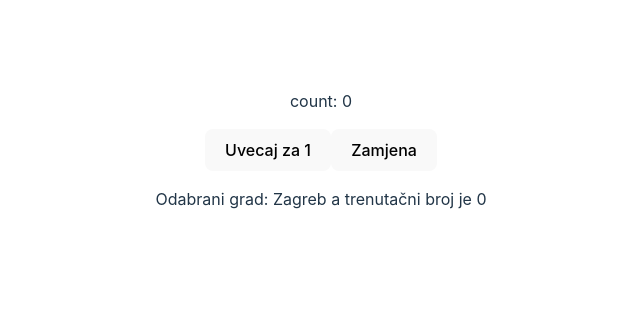
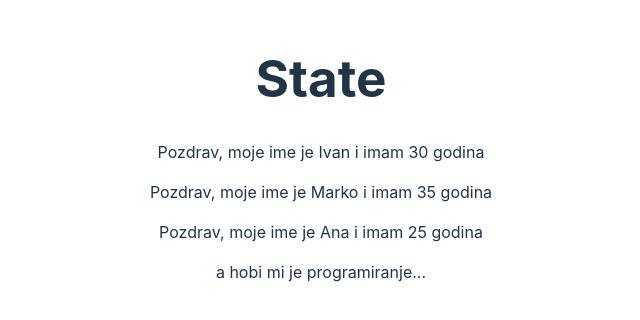
Before and after one commit to Durdicas/example_class_state, a React (Vite) app: page / in a window 1280 px wide. Shown: the part 250-570 px from the top of the page, without its empty margins (319-959 px from the left). Built offline with nearby package versions, Linux system fonts and the light colour scheme.

Commit message:
add_zadatak_prvi

```diff
--- a/src/App.jsx
+++ b/src/App.jsx
@@ -1,31 +1,26 @@
+import './App.css'
 import { Component } from 'react'
-import './App.css'
-import GradBroj from './GradBroj'
+import { UserClass, UserFunction, UserChildren } from './user'
 
-export default class App extends Component {
-  constructor() {
-    super()
-    this.state = {
-      count: 0,
-      grad: "Zagreb"
-    }
-    // this.uvecaj = this.uvecaj.bind(this)
-  }
+const users = [
+  { name: 'Ivan', years: 30, },
+  { name: 'Marko', years: 35 },
+  { name: 'Ana', years: 25 },
+];
 
- uvecaj = () => {
- this.setState({count: this.state.count + 1})
- }
- zamjena = () => {
-  this.setState({grad: this.state.grad === "Zagreb" ? "Osijek" : "Zagreb"})
- }
+class App extends Component {
   render() {
     return (
       <>
-      <p>count: {this.state.count}</p>
-      <button onClick={this.uvecaj}>Uvecaj za 1</button>
-      <button onClick={this.zamjena}>Zamjena</button>
-      <GradBroj grad={this.state.grad} broj={this.state.count}/>
+        <h1>State</h1>
+        <UserClass name={users[0].name} years={users[0].years} />
+        <UserFunction name={users[1].name} years={users[1].years} />
+        <UserChildren name={users[2].name} years={users[2].years}>
+          a hobi mi je programiranje...
+        </UserChildren>
       </>
     )
   }
 }
+
+export default App
--- /dev/null
+++ b/src/user/UserChildren.jsx
@@ -0,0 +1,8 @@
+export default function UserChildren({name, years, children}) {
+    return (
+      <>
+          <p>Pozdrav, moje ime je {name} i imam {years} godina</p>
+          {children}
+      </>
+    )
+  }
--- /dev/null
+++ b/src/user/UserClass.jsx
@@ -0,0 +1,10 @@
+import { Component } from 'react'
+
+export default class UserClass extends Component {
+  render() {
+    const { name, years } = this.props
+    return (
+      <p>Pozdrav, moje ime je {name} i imam {years} godina</p>
+    )
+  }
+}
--- /dev/null
+++ b/src/user/UserFunction.jsx
@@ -0,0 +1,5 @@
+export default function UserClass({name, years}) {
+    return (
+      <p>Pozdrav, moje ime je {name} i imam {years} godina</p>
+    )
+}
--- /dev/null
+++ b/src/user/index.js
@@ -0,0 +1,3 @@
+export { default as UserClass } from './UserClass';
+export { default as UserFunction } from  './UserFunction';
+export { default as UserChildren } from './UserChildren';
```
Lines whose indentation alone changed are shown as unchanged.
